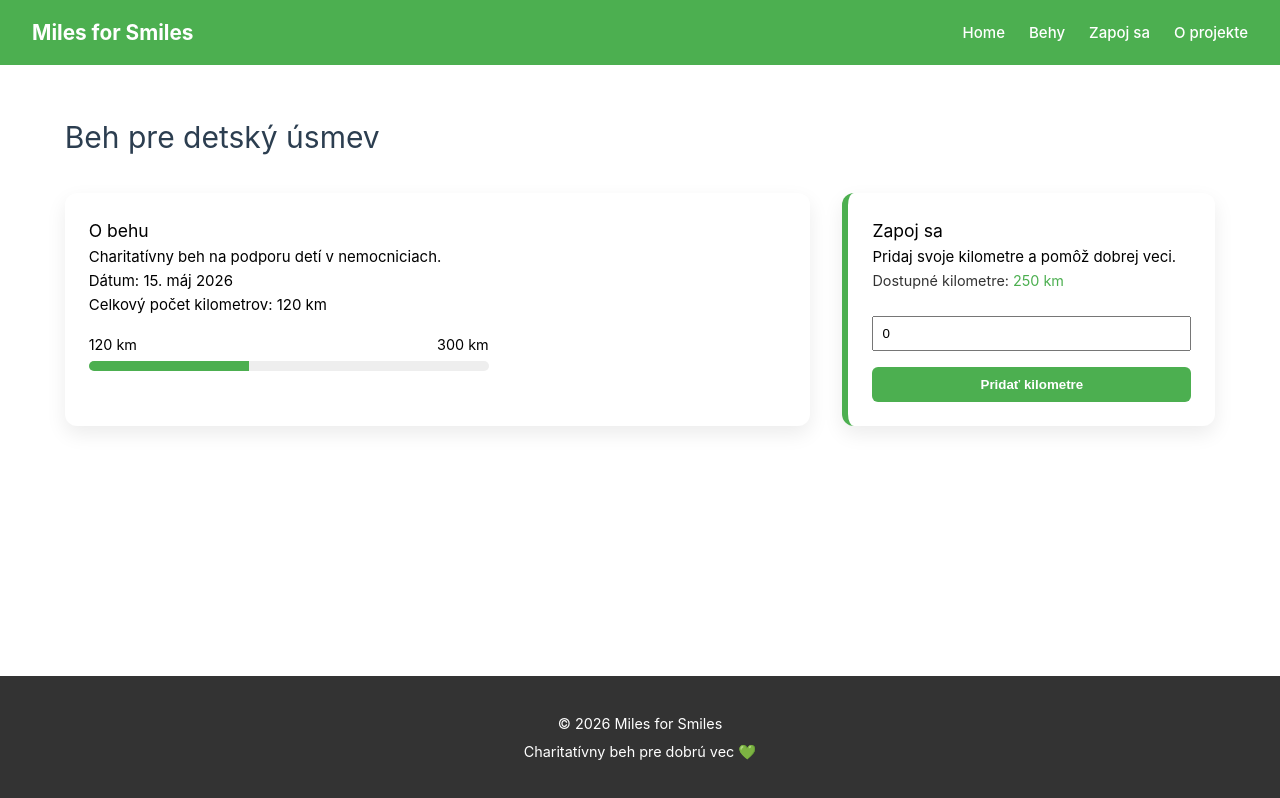
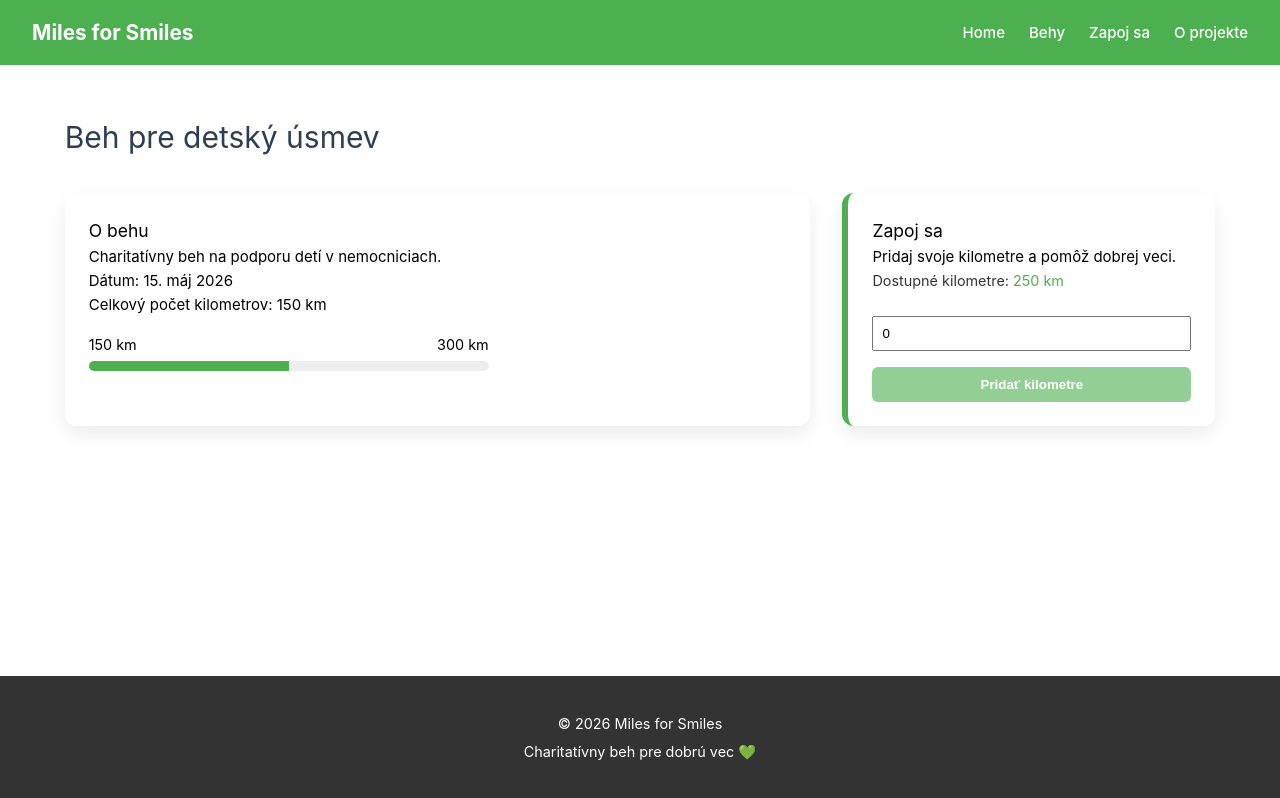
Before and after one commit to NikolaCerna/miles_for_smiles_project, a Vue app: page /events/1 in a window 1280 px wide. Built offline with nearby package versions, Linux system fonts and the light colour scheme.

Commit message:
Disable add kilometers button when input is invalid

```diff
--- a/src/stores/eventStore.js
+++ b/src/stores/eventStore.js
@@ -10,21 +10,21 @@ export const useEventStore = defineStore('eventStore', {
         title: 'Beh pre detský úsmev',
         description: 'Charitatívny beh na podporu detí v nemocniciach.',
         date: '15. máj 2026',
-        totalKm: 120
+        totalKm: 150
       },
       {
         id: 2,
         title: 'Kilometre nádeje',
         description: 'Každý kilometer pomáha tým, ktorí to potrebujú.',
         date: '1. jún 2026',
-        totalKm: 75
+        totalKm: 200
       },
       {
         id: 3,
         title: 'Miles for Smiles',
         description: 'Spojme sa a pomôžme úsmevom cez pohyb.',
         date: '20. jún 2026',
-        totalKm: 200
+        totalKm: 80
       }
     ]
   }),
--- a/src/views/EventDetailView.vue
+++ b/src/views/EventDetailView.vue
@@ -38,9 +38,10 @@
           placeholder="Zadaj počet km"
         />
 
-        <button @click="addKm">
-          Pridať kilometre
+        <button @click="addKm" :disabled="isDisabled" >
+        Pridať kilometre
         </button>
+
       </div>
     </div>
   </div>
@@ -74,7 +75,15 @@ export default {
   },
   user() {
     return useUserStore()
-  }
+  },
+  isDisabled() {
+  return (
+    this.kilometers <= 0 ||
+    this.kilometers > this.user.availableKm ||
+    this.user.availableKm === 0
+  )
+}
+
 },
 
   methods: {
@@ -167,5 +176,10 @@ button:hover {
   color: #4CAF50;
 }
 
+button:disabled {
+  opacity: 0.6;
+}
+
+
 
 </style>
```
